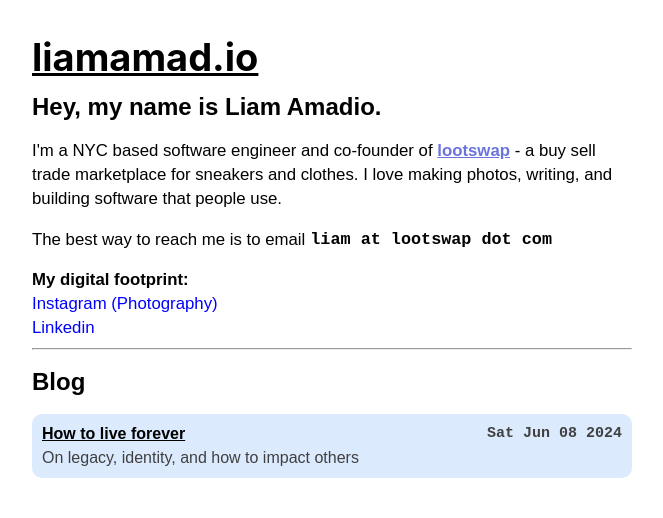
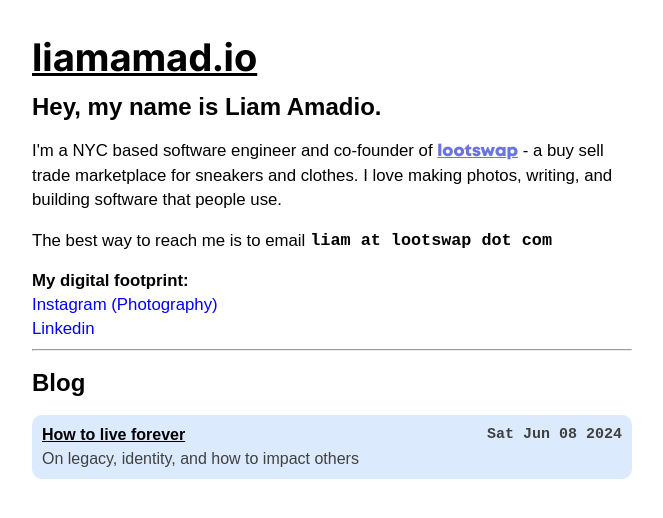
Before and after one commit to cnoott/liamamad.io, an Eleventy site: page src/index.html in a window 1280 px wide. Shown: the whole page, without its empty margins (308-971 px from the left). Built offline with nearby package versions, Linux system fonts and the light colour scheme; Eleventy itself is replaced by a stand-in of ours; files that its build step writes are made by us from their sources.

Commit message:
done fix

```diff
--- a/src/assets/css/local.css
+++ b/src/assets/css/local.css
@@ -1,40 +1,79 @@
-
+/* PAGE-SPECIFIC STYLES FOR THE HOME PAGE */
+/*-- -------------------------- -->
+<---       Side By Side         -->
+<--- -------------------------- -*/
+@font-face {
+  font-family: "Mont";
+  src: url("/assets/fonts/Mont-Heavy.ttf") format("opentype");
+  font-weight: 900;
+  font-style: normal;
+}
+@font-face {
+  font-family: "Inter";
+  src: url("/assets/fonts/Inter-Black.otf") format("opentype");
+  font-weight: 900;
+  font-style: normal;
+}
+@font-face {
+  font-family: "Inter";
+  src: url("/assets/fonts/Inter-Bold.otf") format("opentype");
+  font-weight: 700;
+  font-style: normal;
+}
+@font-face {
+  font-family: "Inter";
+  src: url("/assets/fonts/Inter-ExtraBold.otf") format("opentype");
+  font-weight: 800;
+  font-style: normal;
+}
+@font-face {
+  font-family: "Inter";
+  src: url("/assets/fonts/Inter-Medium.otf") format("opentype");
+  font-weight: 500;
+  font-style: normal;
+}
+@font-face {
+  font-family: "Inter";
+  src: url("/assets/fonts/Inter-Regular.otf") format("opentype");
+  font-weight: 400;
+  font-style: normal;
+}
+/* Applying the fonts to elements */
 .black {
-    font-family: 'Inter', sans-serif;
+  font-family: "Inter", sans-serif;
   font-weight: 900;
 }
 
 .bold {
-    font-family: 'Inter', sans-serif;
+  font-family: "Inter", sans-serif;
   font-weight: 700;
 }
 
 .extrabold {
-    font-family: 'Inter', sans-serif;
+  font-family: "Inter", sans-serif;
   font-weight: 800;
 }
 
 .medium {
-    font-family: 'Inter', sans-serif;
+  font-family: "Inter", sans-serif;
   font-weight: 500;
 }
 
 .regular {
-    font-family: 'Inter', sans-serif;
+  font-family: "Inter", sans-serif;
   font-weight: 400;
 }
 
 .email {
-    font-family: 'Courier New', Courier, monospace;
+  font-family: "Courier New", Courier, monospace;
   font-weight: 590;
 }
 
 .lootswap {
-  font-family: 'Mont', sans-serif;
+  font-family: "Mont", sans-serif;
   font-weight: 800;
   text-decoration: underline;
   color: #6A74DF;
-
 }
 
 .separator {
@@ -45,7 +84,7 @@
 }
 
 body {
-  font-family: 'Inter-Regular', sans-serif;
+  font-family: "Inter-Regular", sans-serif;
   margin-left: auto;
   margin-right: auto;
   max-width: 600px;
@@ -53,19 +92,20 @@ body {
   /*background: #12141A;*/
   color: black;
   line-height: 1.5rem;
-  padding: 10px
+  padding: 10px;
 }
+
 header {
   padding-top: 2px;
   width: 100%;
-  border;
 }
 
 header h1 {
-  font-family: 'Inter', sans-serif;
+  font-family: "Inter", sans-serif;
   font-weight: 700;
   font-size: 38px;
 }
+
 .extrabold a {
   text-decoration: none; /* Remove underline */
   color: inherit; /* Remove default purple color and inherit from parent */
@@ -74,13 +114,13 @@ header h1 {
 }
 
 .extrabold a:hover {
-    text-shadow: 0 0 8px rgba(255, 255, 255, 1), 0 0 16px rgba(255, 255, 255, 0.8), 0 0 24px rgba(255, 255, 255, 0.6);
+  text-shadow: 0 0 8px rgb(255, 255, 255), 0 0 16px rgba(255, 255, 255, 0.8), 0 0 24px rgba(255, 255, 255, 0.6);
 }
-
 
 a:hover {
   text-decoration: none; /* Ensure underline does not appear on hover */
 }
+
 .inline-text {
   display: flex;
   flex-direction: row;
@@ -94,26 +134,32 @@ a:hover {
 .bio-container {
   font-size: 1.05rem;
 }
+
 .bio-container p {
   padding: 0px;
 }
+
 ul {
   list-style-type: none;
   padding: 0;
   margin: 0;
 }
+
 .title {
   font-weight: bold;
   padding: 0px;
   margin: 0px;
 }
+
 .bio-container div {
   margin: 0 10px;
 }
+
 .bio-container ul a {
   color: blue;
   text-decoration: none;
 }
+
 .blog-post {
   text-decoration: none;
   background-color: #DCEAFE;
@@ -126,18 +172,21 @@ ul {
 .blog a {
   color: black;
 }
+
 .blog-title {
   margin: 0px;
   padding: 0px;
   text-decoration: underline;
 }
+
 .blog-desc {
   margin: 0px;
   padding: 0px;
   color: #404040;
 }
+
 .date {
-  font-family: 'Courier New', Courier, monospace;
+  font-family: "Courier New", Courier, monospace;
   font-weight: 600;
   position: absolute;
   right: 10px;
@@ -150,19 +199,22 @@ ul {
   padding-top: 1px;
   margin-bottom: 300px;
 }
+
 .post h4 {
   margin: 0px;
   font-weight: normal;
   font-size: 1.1rem;
 }
+
 .post-title {
   font-size: 1.58rem;
   font-weight: 600;
   line-height: 2.25rem;
   margin: 0px;
 }
+
 .post-date {
-  font-family: 'Courier New', Courier, monospace;
+  font-family: "Courier New", Courier, monospace;
   font-weight: 600;
   color: #404040;
   font-size: 18px;
@@ -170,6 +222,6 @@ ul {
   margin: 0px;
 }
 
-.post{
-}
+
+
 /*# sourceMappingURL=local.css.map */
--- a/src/index.html
+++ b/src/index.html
@@ -9,7 +9,8 @@ order: 100
 
 {% block head %}
 <link rel="stylesheet" href="/assets/css/local.css" />
-
+  <meta charset="UTF-8">
+    <meta name="viewport" content="width=device-width, initial-scale=1.0">
 <link rel="preload" as="font" type="font/otf" href="/assets/fonts/Inter-Black.otf" crossorigin>
 <link rel="preload" as="font" type="font/otf" href="/assets/fonts/Inter-Bold.otf" crossorigin>
 <link rel="preload" as="font" type="font/otf" href="/assets/fonts/Inter-ExtraBold.otf" crossorigin>
@@ -37,8 +38,8 @@ order: 100
         }
 </script>
 {% endblock %}
+
 {% include "components/header.html" %}
-<div class="preloader" id="preloader"></div>
 {% block body %}
 <main>
   <h2>Hey, my name is Liam Amadio.</h2>
```
Also changed, not shown: src/posts/how_to_live_forever.html (+2 -1 lines), 1 other file. Lines whose indentation alone changed are shown as unchanged.
